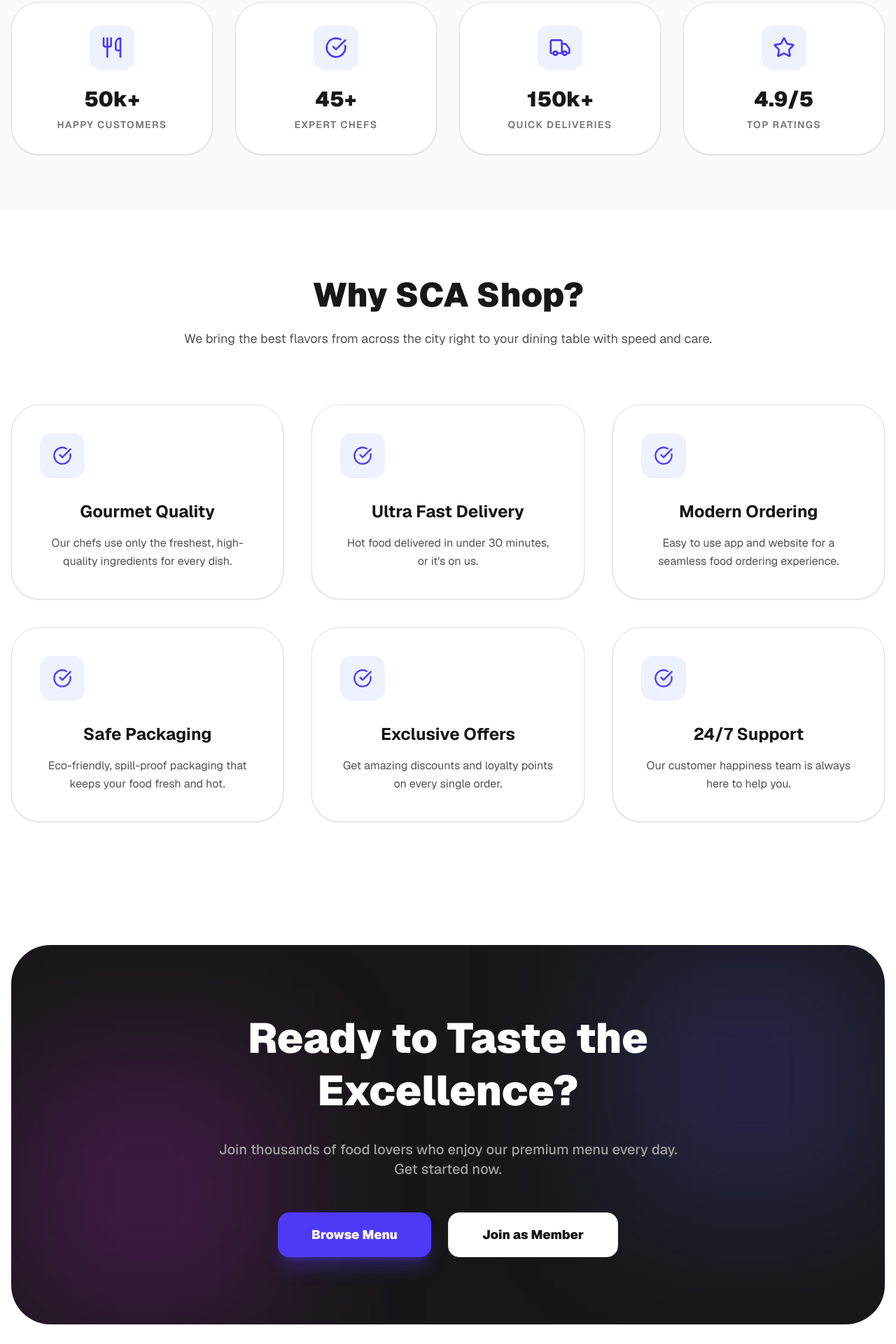
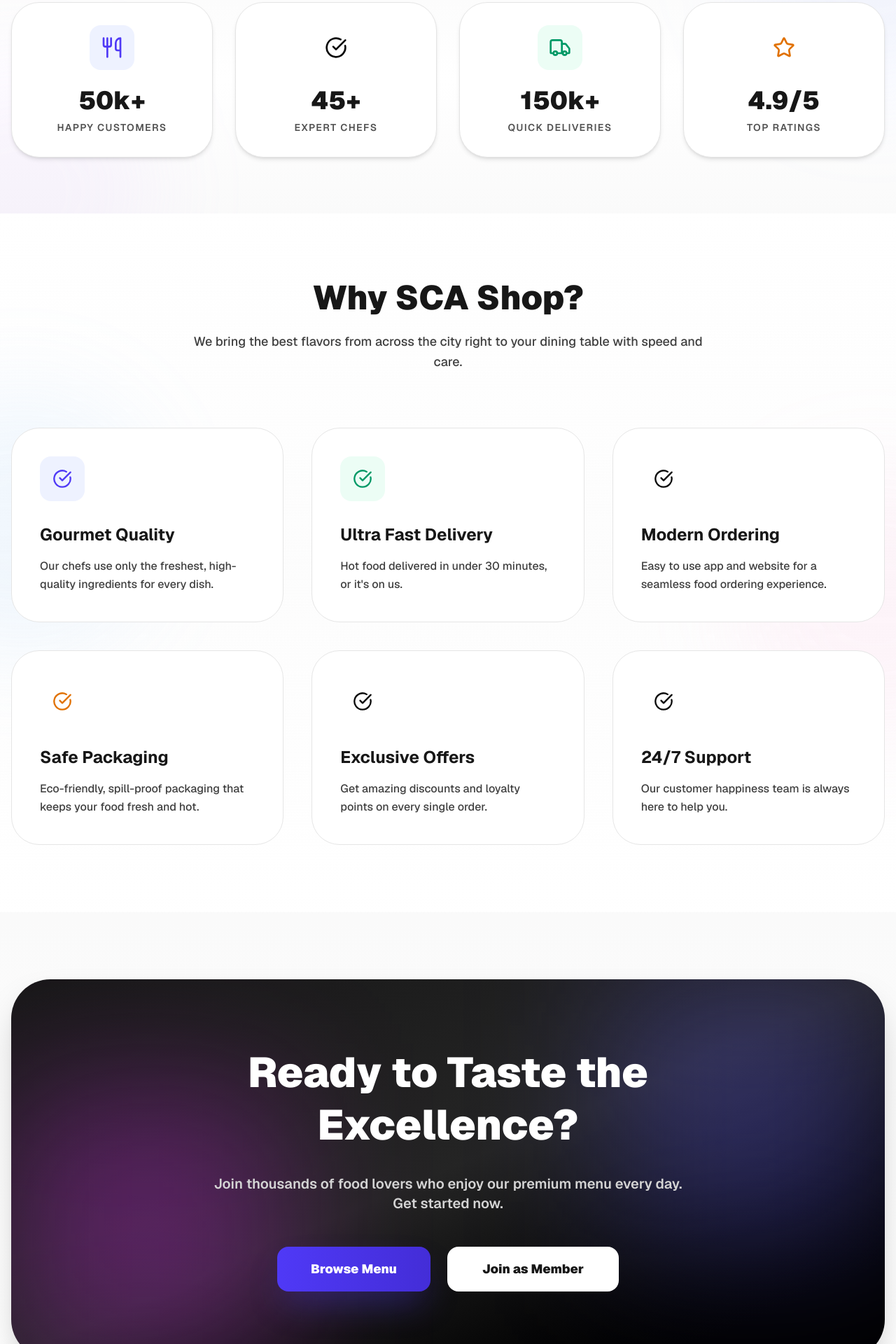
Before and after one commit to URSourovAdikari/sca-shop, a Next.js app: page / in a window 1280 px wide. Shown: the part 1600-3520 px from the top of the page at 70% size. Built offline with nearby package versions, Linux system fonts and the light colour scheme; no server answers.

Commit message:
Enhance page.tsx with improved background visibility, gradients, and animations

```diff
--- a/src/app/page.tsx
+++ b/src/app/page.tsx
@@ -27,7 +27,7 @@
                 className="mb-5 text-center"
               >
                 <Link href="/shop">
-                  <button className="group relative px-8 py-4 sm:px-10 sm:py-5 rounded-2xl sm:rounded-3xl bg-neutral-900 dark:bg-white text-white dark:text-neutral-900 font-black overflow-hidden transition-all hover:scale-105 active:scale-95 shadow-xl shadow-neutral-900/10 dark:shadow-white/5 text-sm sm:text-base">
+                  <button className="group relative px-8 py-4 sm:px-10 sm:py-5 rounded-2xl sm:rounded-3xl bg-neutral-900 dark:bg-white text-white dark:text-neutral-900 font-black overflow-hidden transition-all hover:scale-105 hover:-translate-y-1 shadow-lg shadow-neutral-900/20 dark:shadow-white/10">
                     <span className="relative z-10 flex items-center gap-2.5">
                       Explore Full Menu
                       <Utensils size={16} />
@@ -39,86 +39,136 @@
       </Suspense>
 
       {/* STATS SECTION */}
-      <section className="py-20 bg-neutral-50 dark:bg-white/2">
-        <div className="container mx-auto px-4">
-          <div className="grid grid-cols-2 md:grid-cols-4 gap-8">
+      <section className="py-20 bg-gradient-to-b from-neutral-50 via-white to-neutral-50 dark:from-neutral-950 dark:via-neutral-900/50 dark:to-neutral-950 relative overflow-hidden">
+        {/* Background Decorative Elements */}
+        <div className="absolute inset-0 overflow-hidden pointer-events-none">
+          <div className="absolute -top-40 -right-40 w-96 h-96 bg-indigo-300/10 rounded-full blur-3xl" />
+          <div className="absolute -bottom-40 -left-40 w-96 h-96 bg-purple-300/10 rounded-full blur-3xl" />
+        </div>
+
+        <div className="container mx-auto px-4 relative z-10">
+          <div className="grid grid-cols-2 md:grid-cols-4 gap-6 md:gap-8">
             {[
-              { label: 'Happy Customers', value: '50k+', icon: <Utensils size={32} /> },
-              { label: 'Expert Chefs', value: '45+', icon: <CheckCircle size={32} /> },
-              { label: 'Quick Deliveries', value: '150k+', icon: <Truck size={32} /> },
-              { label: 'Top Ratings', value: '4.9/5', icon: <Star size={32} /> },
+              { label: 'Happy Customers', value: '50k+', icon: <Utensils size={32} />, color: 'indigo' },
+              { label: 'Expert Chefs', value: '45+', icon: <CheckCircle size={32} />, color: 'blue' },
+              { label: 'Quick Deliveries', value: '150k+', icon: <Truck size={32} />, color: 'emerald' },
+              { label: 'Top Ratings', value: '4.9/5', icon: <Star size={32} />, color: 'amber' },
             ].map((stat, idx) => (
-              <div key={idx} className="bg-white dark:bg-neutral-900 rounded-[2.5rem] p-8 shadow-sm border border-neutral-200 dark:border-neutral-800 text-center hover:shadow-xl transition-all duration-300">
-                <div className="w-16 h-16 mx-auto rounded-2xl bg-indigo-50 dark:bg-indigo-500/10 flex items-center justify-center text-indigo-600 dark:text-indigo-400 mb-6">
+              <motion.div
+                key={idx}
+                initial={{ opacity: 0, y: 20 }}
+                whileInView={{ opacity: 1, y: 0 }}
+                transition={{ duration: 0.5, delay: idx * 0.1 }}
+                viewport={{ once: true }}
+                className="group bg-white dark:bg-neutral-900/80 rounded-[2.5rem] p-6 md:p-8 shadow-md hover:shadow-2xl border border-neutral-200 dark:border-neutral-700 text-center transition-all duration-300 hover:scale-105 hover:-translate-y-2 backdrop-blur-sm"
+              >
+                <div className={`w-16 h-16 mx-auto rounded-2xl bg-${stat.color}-50 dark:bg-${stat.color}-500/15 flex items-center justify-center text-${stat.color}-600 dark:text-${stat.color}-400 mb-6 group-hover:scale-110 transition-transform duration-300`}>
                   {stat.icon}
                 </div>
-                <h3 className="text-3xl font-black text-neutral-900 dark:text-white mb-2">{stat.value}</h3>
-                <p className="text-sm font-semibold text-neutral-500 dark:text-neutral-400 uppercase tracking-widest">{stat.label}</p>
-              </div>
+                <h3 className="text-3xl md:text-4xl font-black text-neutral-900 dark:text-white mb-2">{stat.value}</h3>
+                <p className="text-xs md:text-sm font-semibold text-neutral-600 dark:text-neutral-400 uppercase tracking-widest">{stat.label}</p>
+              </motion.div>
             ))}
           </div>
         </div>
       </section>
 
       {/* SERVICES SECTION */}
-      <section className="py-24">
-        <div className="container mx-auto px-4 text-center">
-          <div className="max-w-3xl mx-auto mb-20">
+      <section className="py-24 bg-gradient-to-b from-white via-neutral-50/50 to-white dark:from-neutral-950 dark:via-neutral-900/30 dark:to-neutral-950 relative overflow-hidden">
+        {/* Background Decorative Elements */}
+        <div className="absolute inset-0 overflow-hidden pointer-events-none">
+          <div className="absolute top-1/4 -left-40 w-96 h-96 bg-blue-300/10 rounded-full blur-3xl" />
+          <div className="absolute bottom-1/4 -right-40 w-96 h-96 bg-pink-300/10 rounded-full blur-3xl" />
+        </div>
+
+        <div className="container mx-auto px-4 relative z-10">
+          <div className="max-w-3xl mx-auto mb-20 text-center">
+            <motion.div
+              initial={{ opacity: 0, y: 20 }}
+              whileInView={{ opacity: 1, y: 0 }}
+              transition={{ duration: 0.6 }}
+              viewport={{ once: true }}
+            >
               <h2 className="text-4xl lg:text-5xl font-black text-neutral-900 dark:text-white mb-6">Why SCA Shop?</h2>
-            <p className="text-lg text-neutral-600 dark:text-neutral-400 leading-relaxed">
+              <p className="text-lg text-neutral-700 dark:text-neutral-300 leading-relaxed font-medium">
                 We bring the best flavors from across the city right to your dining table with speed and care.
               </p>
+            </motion.div>
           </div>
 
-          <div className="grid md:grid-cols-3 gap-10">
+          <div className="grid md:grid-cols-3 gap-6 md:gap-8 lg:gap-10">
             {[
-              { title: "Gourmet Quality", desc: "Our chefs use only the freshest, high-quality ingredients for every dish." },
-              { title: "Ultra Fast Delivery", desc: "Hot food delivered in under 30 minutes, or it's on us." },
-              { title: "Modern Ordering", desc: "Easy to use app and website for a seamless food ordering experience." },
-              { title: "Safe Packaging", desc: "Eco-friendly, spill-proof packaging that keeps your food fresh and hot." },
-              { title: "Exclusive Offers", desc: "Get amazing discounts and loyalty points on every single order." },
-              { title: "24/7 Support", desc: "Our customer happiness team is always here to help you." },
+              { title: "Gourmet Quality", desc: "Our chefs use only the freshest, high-quality ingredients for every dish.", color: 'indigo' },
+              { title: "Ultra Fast Delivery", desc: "Hot food delivered in under 30 minutes, or it's on us.", color: 'emerald' },
+              { title: "Modern Ordering", desc: "Easy to use app and website for a seamless food ordering experience.", color: 'blue' },
+              { title: "Safe Packaging", desc: "Eco-friendly, spill-proof packaging that keeps your food fresh and hot.", color: 'amber' },
+              { title: "Exclusive Offers", desc: "Get amazing discounts and loyalty points on every single order.", color: 'pink' },
+              { title: "24/7 Support", desc: "Our customer happiness team is always here to help you.", color: 'purple' },
             ].map((service, i) => (
-              <div key={i} className="group p-10 rounded-[2.5rem] bg-white dark:bg-neutral-900 border border-neutral-200 dark:border-neutral-800 hover:border-indigo-300 dark:hover:border-indigo-700 transition-all duration-300 shadow-sm hover:shadow-2xl">
-                <div className="w-16 h-16 rounded-2xl bg-indigo-50 dark:bg-indigo-500/10 flex items-center justify-center mb-8 text-indigo-600 dark:text-indigo-400 group-hover:scale-110 transition-transform">
+              <motion.div
+                key={i}
+                initial={{ opacity: 0, y: 20 }}
+                whileInView={{ opacity: 1, y: 0 }}
+                transition={{ duration: 0.5, delay: i * 0.08 }}
+                viewport={{ once: true }}
+                className={`group p-8 md:p-10 rounded-[2.5rem] bg-white dark:bg-neutral-900/80 border border-neutral-200 dark:border-neutral-700 hover:border-indigo-300 dark:hover:border-indigo-600 transition-all duration-300 hover:shadow-xl hover:scale-105 hover:-translate-y-2 backdrop-blur-sm`}
+              >
+                <div className={`w-16 h-16 rounded-2xl bg-${service.color}-50 dark:bg-${service.color}-500/15 flex items-center justify-center mb-8 text-${service.color}-600 dark:text-${service.color}-400 group-hover:scale-110 group-hover:rotate-6 transition-all duration-300`}>
                   <CheckCircle size={28} />
                 </div>
                 <h3 className="text-2xl font-bold text-neutral-900 dark:text-white mb-4">{service.title}</h3>
-                <p className="text-neutral-600 dark:text-neutral-400 leading-relaxed">{service.desc}</p>
-              </div>
+                <p className="text-neutral-700 dark:text-neutral-400 leading-relaxed font-medium">{service.desc}</p>
+              </motion.div>
             ))}
           </div>
         </div>
       </section>
 
       {/* CTA SECTION */}
-      <section className="py-20">
-        <div className="container mx-auto px-4">
-          <div className="relative overflow-hidden bg-neutral-900 dark:bg-white rounded-[3.5rem] p-12 lg:p-24 text-center">
-             {/* Background glow */}
-             <div className="absolute top-0 right-0 w-96 h-96 bg-indigo-500/20 blur-[100px] pointer-events-none" />
-             <div className="absolute bottom-0 left-0 w-96 h-96 bg-fuchsia-500/20 blur-[100px] pointer-events-none" />
+      <section className="py-24 bg-gradient-to-b from-neutral-50 to-white dark:from-neutral-900 dark:to-neutral-950 relative overflow-hidden">
+        <div className="container mx-auto px-4 relative z-10">
+          <div className="relative overflow-hidden bg-gradient-to-br from-neutral-900 via-neutral-800 to-black dark:from-white dark:via-neutral-100 dark:to-neutral-200 rounded-[3.5rem] p-12 lg:p-24 text-center shadow-2xl">
+            {/* Background glow - Enhanced */}
+            <div className="absolute top-0 right-0 w-96 h-96 bg-indigo-500/30 blur-[100px] pointer-events-none" />
+            <div className="absolute bottom-0 left-0 w-96 h-96 bg-fuchsia-500/30 blur-[100px] pointer-events-none" />
+            <div className="absolute inset-0 bg-gradient-to-br from-transparent via-black/5 dark:via-white/5 to-transparent pointer-events-none" />
 
-            <h2 className="relative z-10 text-4xl lg:text-6xl font-black text-white dark:text-neutral-900 mb-8 leading-tight">
+            <motion.div
+              initial={{ opacity: 0, y: 30 }}
+              whileInView={{ opacity: 1, y: 0 }}
+              transition={{ duration: 0.8 }}
+              viewport={{ once: true }}
+              className="relative z-20"
+            >
+              <h2 className="text-4xl lg:text-6xl font-black text-white dark:text-neutral-900 mb-8 leading-tight">
                 Ready to Taste the <br /> Excellence?
               </h2>
-            <p className="relative z-10 text-xl text-neutral-400 dark:text-neutral-600 mb-12 max-w-2xl mx-auto font-medium">
+              <p className="text-lg md:text-xl text-neutral-300 dark:text-neutral-700 mb-12 max-w-2xl mx-auto font-semibold">
                 Join thousands of food lovers who enjoy our premium menu every day. Get started now.
               </p>
 
-            <div className="relative z-10 flex flex-col sm:flex-row gap-6 justify-center">
+              <div className="flex flex-col sm:flex-row gap-6 justify-center">
                 <Link href="/menu">
-                <button className="h-16 px-12 rounded-2xl bg-indigo-600 text-white font-black text-lg shadow-xl shadow-indigo-600/30 hover:bg-indigo-700 hover:scale-105 transition-all">
+                  <motion.button
+                    whileHover={{ scale: 1.05, y: -4 }}
+                    whileTap={{ scale: 0.95 }}
+                    className="h-16 px-12 rounded-2xl bg-gradient-to-r from-indigo-600 to-indigo-700 hover:from-indigo-700 hover:to-indigo-800 text-white font-black text-lg shadow-2xl shadow-indigo-600/40 transition-all duration-300"
+                  >
                     Browse Menu
-                </button>
+                  </motion.button>
                 </Link>
 
                 <Link href="/signup">
-                <button className="h-16 px-12 rounded-2xl bg-white dark:bg-neutral-900 text-neutral-900 dark:text-white font-black text-lg border border-neutral-200 dark:border-neutral-800 hover:scale-105 transition-all">
+                  <motion.button
+                    whileHover={{ scale: 1.05, y: -4 }}
+                    whileTap={{ scale: 0.95 }}
+                    className="h-16 px-12 rounded-2xl bg-white dark:bg-neutral-900 text-neutral-900 dark:text-white font-black text-lg border-2 border-white dark:border-neutral-800 hover:shadow-xl dark:hover:shadow-neutral-950/50 transition-all duration-300"
+                  >
                     Join as Member
-                </button>
+                  </motion.button>
                 </Link>
               </div>
+            </motion.div>
           </div>
         </div>
       </section>
```
Lines whose indentation alone changed are shown as unchanged.
